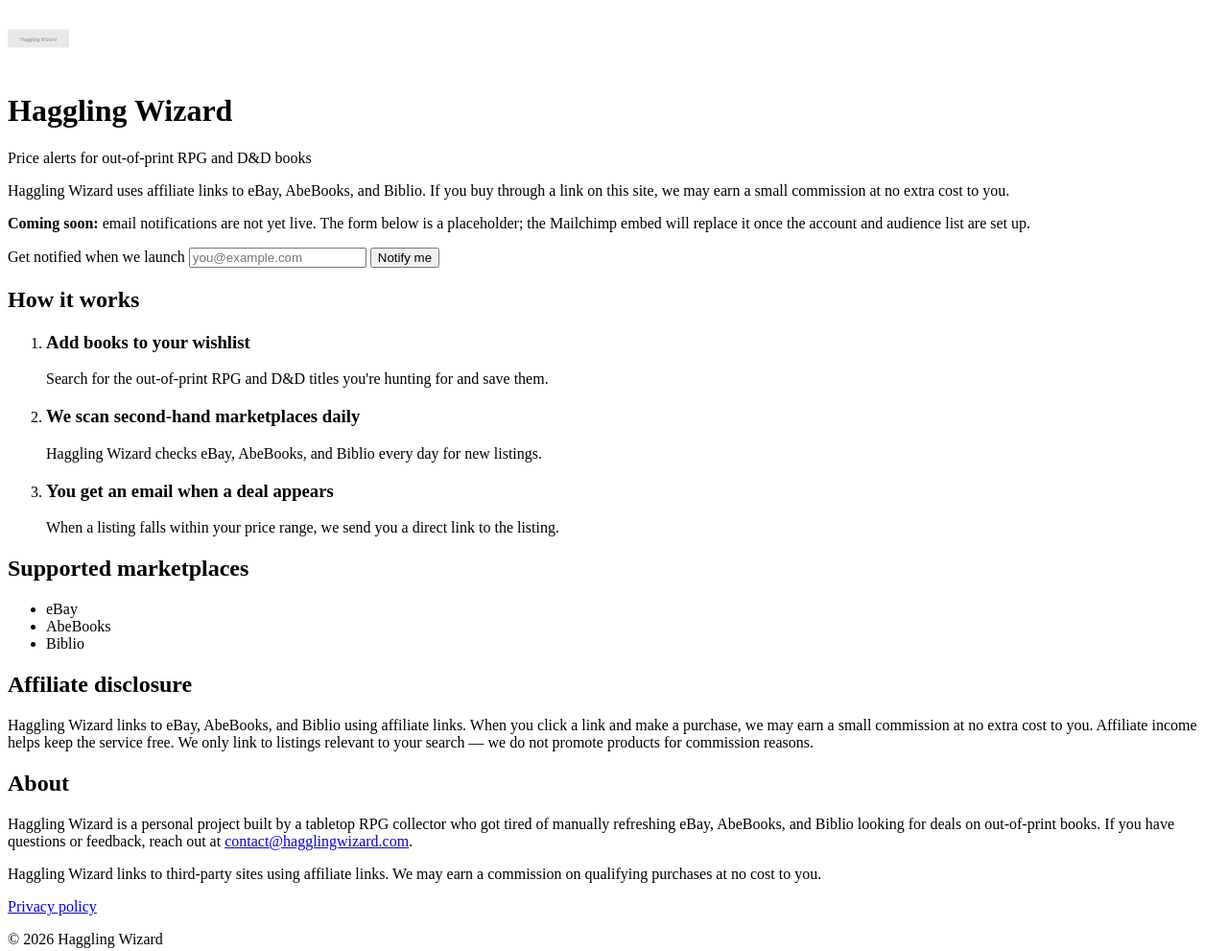
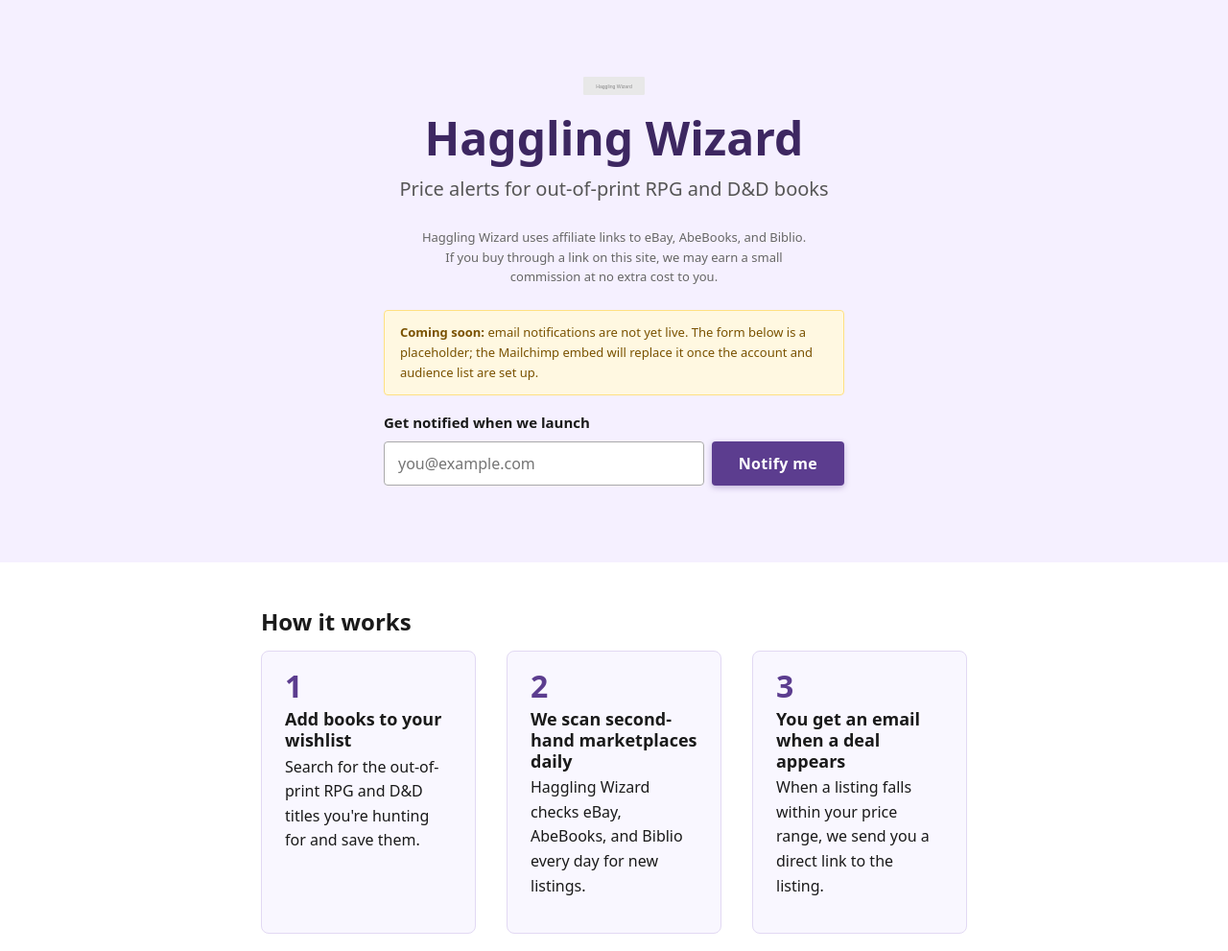
Before and after one commit to Nadriel/haggling-wizard-landing, a plain HTML site: page index.html in a window 1280 px wide. Shown: the top 991 px of the page at 96% size. Drawn offline with Linux system fonts and the light colour scheme.

Commit message:
Tasks 3-5 complete

```diff
--- a/style.css
+++ b/style.css
@@ -1 +1,307 @@
 /* Haggling Wizard — stylesheet */
+
+/* ===== Reset ===== */
+*, *::before, *::after {
+  box-sizing: border-box;
+}
+
+body {
+  margin: 0;
+  padding: 0;
+  font-family: system-ui, -apple-system, BlinkMacSystemFont, "Segoe UI", Roboto,
+               Helvetica, Arial, sans-serif;
+  font-size: 1rem;
+  line-height: 1.6;
+  color: #1a1a1a;
+  background: #ffffff;
+}
+
+img {
+  max-width: 100%;
+  height: auto;
+}
+
+/* ===== Typography ===== */
+h1, h2, h3 {
+  line-height: 1.2;
+  margin-top: 0;
+}
+
+h1 { font-size: 2rem; }
+h2 { font-size: 1.5rem; }
+h3 { font-size: 1.125rem; }
+
+p {
+  margin-top: 0;
+  max-width: 65ch;
+}
+
+a {
+  color: #5c3d8f;
+}
+
+a:hover {
+  color: #3d2761;
+}
+
+/* ===== Hero ===== */
+#hero {
+  background: #f5f0ff;
+  padding: 2.5rem 1.25rem;
+  text-align: center;
+}
+
+#hero img {
+  display: block;
+  margin: 0 auto 1rem;
+}
+
+#hero h1 {
+  font-size: 2.25rem;
+  font-weight: 800;
+  color: #3d2761;
+  margin-bottom: 0.5rem;
+}
+
+.tagline {
+  font-size: 1.125rem;
+  color: #555555;
+  margin: 0 auto 1.5rem;
+  max-width: 55ch;
+}
+
+.disclosure-inline {
+  font-size: 0.8125rem;
+  color: #666666;
+  margin: 0 auto 1.5rem;
+  max-width: 55ch;
+}
+
+/* ===== Email signup form ===== */
+.signup-placeholder {
+  max-width: 480px;
+  margin: 0 auto;
+  text-align: left;
+}
+
+.placeholder-notice {
+  font-size: 0.8125rem;
+  color: #7a5200;
+  background: #fff8e1;
+  border: 1px solid #ffe082;
+  border-radius: 4px;
+  padding: 0.75rem 1rem;
+  margin-bottom: 1rem;
+  max-width: none;
+}
+
+form[aria-label="Email signup"] {
+  display: grid;
+  grid-template-columns: 1fr;
+  gap: 0.5rem;
+}
+
+form[aria-label="Email signup"] label {
+  font-weight: 600;
+  font-size: 0.9375rem;
+}
+
+form[aria-label="Email signup"] input[type="email"] {
+  padding: 0.625rem 0.875rem;
+  font-size: 1rem;
+  font-family: inherit;
+  border: 1.5px solid #aaaaaa;
+  border-radius: 4px;
+  width: 100%;
+}
+
+form[aria-label="Email signup"] input[type="email"]:focus {
+  outline: 2px solid #5c3d8f;
+  outline-offset: 1px;
+  border-color: #5c3d8f;
+}
+
+form[aria-label="Email signup"] button[type="submit"] {
+  padding: 0.75rem 1.75rem;
+  font-size: 1rem;
+  font-family: inherit;
+  font-weight: 700;
+  letter-spacing: 0.02em;
+  background: #5c3d8f;
+  color: #ffffff;
+  border: none;
+  border-radius: 4px;
+  cursor: pointer;
+  box-shadow: 0 2px 6px rgba(92, 61, 143, 0.35);
+  transition: background 0.15s ease, box-shadow 0.15s ease;
+}
+
+form[aria-label="Email signup"] button[type="submit"]:hover {
+  background: #3d2761;
+  box-shadow: 0 3px 10px rgba(92, 61, 143, 0.45);
+}
+
+/* ===== Main content ===== */
+main {
+  max-width: 800px;
+  margin: 0 auto;
+}
+
+section {
+  padding: 2.5rem 1.25rem;
+  border-bottom: 1px solid #e8e8e8;
+}
+
+section:last-of-type {
+  border-bottom: none;
+}
+
+section h2 {
+  margin-bottom: 1rem;
+}
+
+/* ===== How it works ===== */
+#how-it-works ol {
+  list-style: none;
+  padding: 0;
+  margin: 0;
+  display: flex;
+  flex-direction: column;
+  gap: 1.5rem;
+  counter-reset: step;
+}
+
+#how-it-works li {
+  counter-increment: step;
+  background: #f9f7ff;
+  border: 1px solid #e2d9f3;
+  border-radius: 8px;
+  padding: 1.25rem 1.5rem;
+}
+
+#how-it-works li::before {
+  content: counter(step);
+  display: block;
+  font-size: 2rem;
+  font-weight: 700;
+  color: #5c3d8f;
+  line-height: 1;
+  margin-bottom: 0.5rem;
+}
+
+#how-it-works li h3 {
+  margin-bottom: 0.25rem;
+}
+
+/* ===== Marketplaces ===== */
+#marketplaces ul {
+  list-style: none;
+  padding: 0;
+  margin: 0;
+  display: flex;
+  flex-wrap: wrap;
+  gap: 0.625rem;
+}
+
+#marketplaces li {
+  background: #f0ecf8;
+  border: 1px solid #c8b8e8;
+  border-radius: 4px;
+  padding: 0.375rem 0.875rem;
+  font-weight: 600;
+  font-size: 0.9375rem;
+}
+
+/* ===== Footer ===== */
+#footer {
+  background: #1a1a1a;
+  color: #cccccc;
+  padding: 1.5rem 1.25rem;
+  font-size: 0.875rem;
+}
+
+#footer p {
+  margin-bottom: 0.5rem;
+  max-width: none;
+  color: #cccccc;
+}
+
+#footer nav {
+  margin-bottom: 0.5rem;
+}
+
+#footer a {
+  color: #c0a0e0;
+}
+
+#footer a:hover {
+  color: #dac8f0;
+}
+
+/* ===== Desktop breakpoint ===== */
+@media (min-width: 640px) {
+  #hero {
+    padding: 4rem 2rem;
+  }
+
+  #hero h1 {
+    font-size: 3rem;
+  }
+
+  .tagline {
+    font-size: 1.25rem;
+  }
+
+  /* Input and submit button side by side at wider viewports */
+  form[aria-label="Email signup"] {
+    grid-template-columns: 1fr auto;
+    grid-template-areas:
+      "label label"
+      "input button";
+  }
+
+  form[aria-label="Email signup"] label {
+    grid-area: label;
+  }
+
+  form[aria-label="Email signup"] input[type="email"] {
+    grid-area: input;
+  }
+
+  form[aria-label="Email signup"] button[type="submit"] {
+    grid-area: button;
+  }
+
+  section {
+    padding: 3rem 2rem;
+  }
+
+  #how-it-works ol {
+    flex-direction: row;
+    gap: 2rem;
+  }
+
+  #how-it-works li {
+    flex: 1;
+  }
+
+  #footer {
+    padding: 1.5rem 2rem;
+    display: flex;
+    justify-content: space-between;
+    align-items: center;
+    flex-wrap: wrap;
+    gap: 0.5rem;
+  }
+
+  #footer p,
+  #footer nav {
+    margin-bottom: 0;
+  }
+}
+
+@media (min-width: 960px) {
+  #hero {
+    padding: 5rem 2rem;
+  }
+}
```
Also changed, not shown: privacy.html (added, +76 -0 lines), 4 other files.
